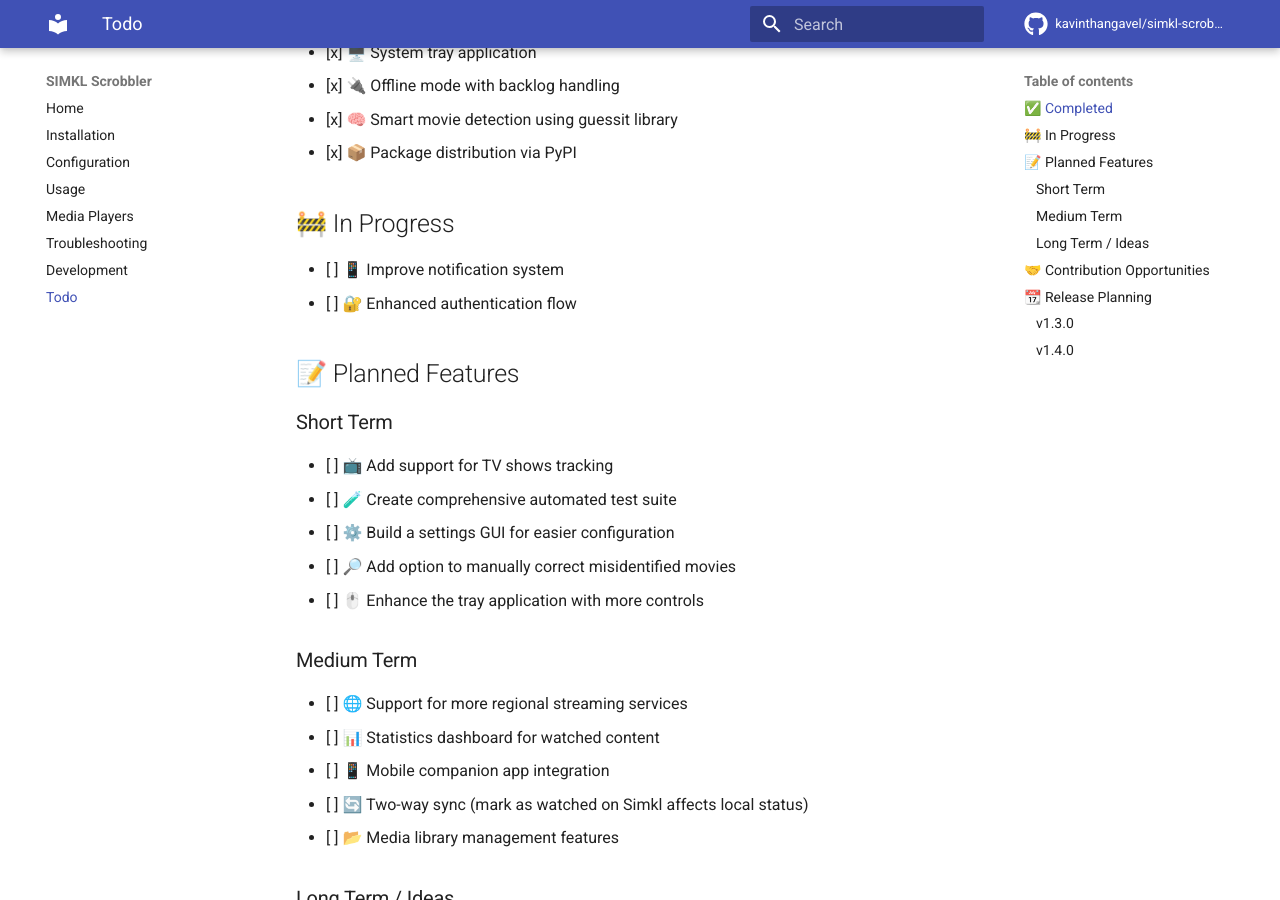
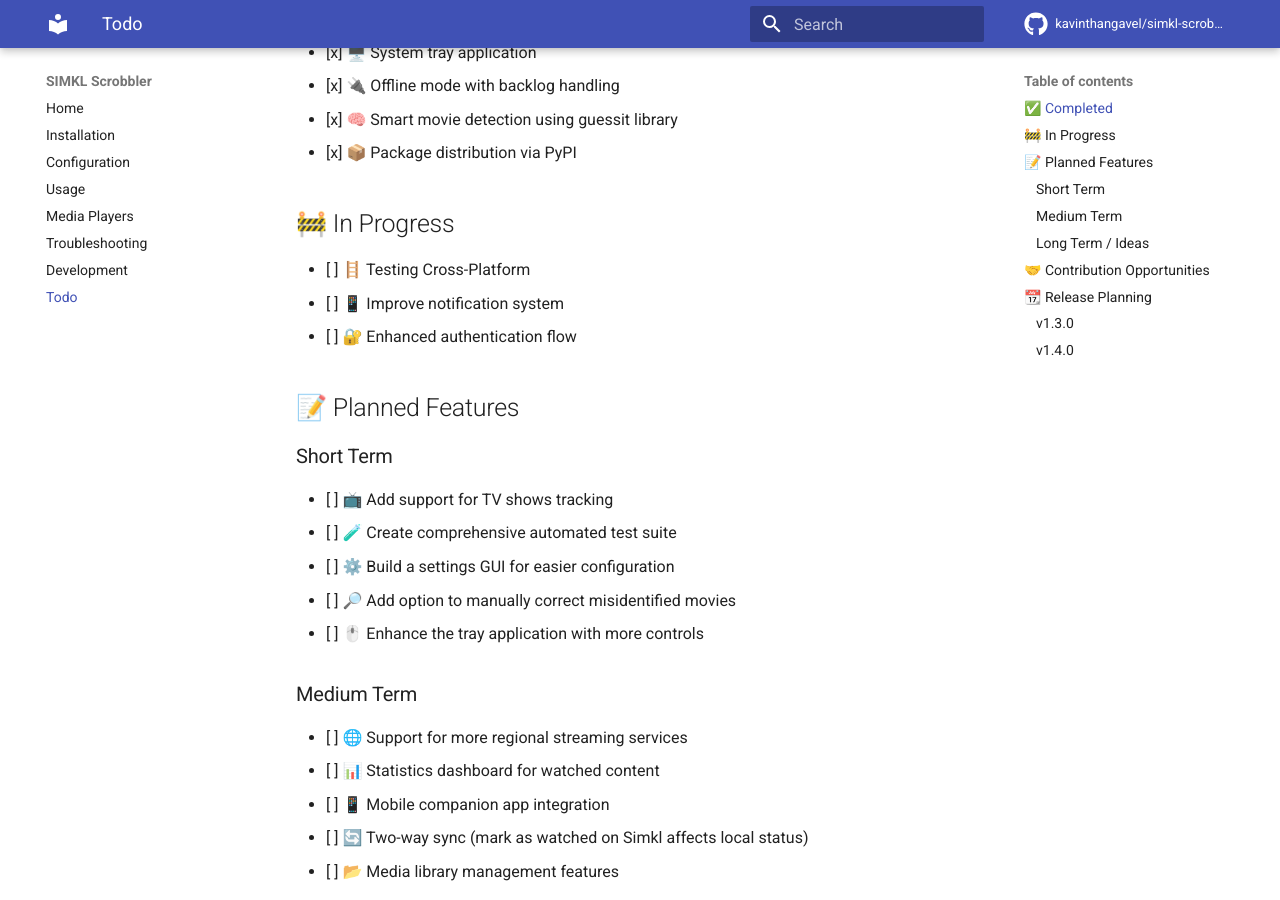
Before and after one commit to ByteTrix/Media-Player-Scrobbler-for-Simkl, an MkDocs documentation site: the page built from docs/todo.md, in a window 1280 px wide and 900 px high, scrolled down 391 px. Built offline with MkDocs 1.6.1 and Material for MkDocs 9.7.7, drawn with Linux system fonts in a browser that asks for light colours; comment, search, counter and statistics services are not loaded.

Commit message:
Update todo.md

```diff
--- a/docs/todo.md
+++ b/docs/todo.md
@@ -14,7 +14,7 @@ This document tracks both completed features and planned improvements for Simkl
 - [x] 📦 Package distribution via PyPI
 
 ## 🚧 In Progress
-
+- [ ] 🪜 Testing Cross-Platform
 - [ ] 📱 Improve notification system
 - [ ] 🔐 Enhanced authentication flow
 
```
